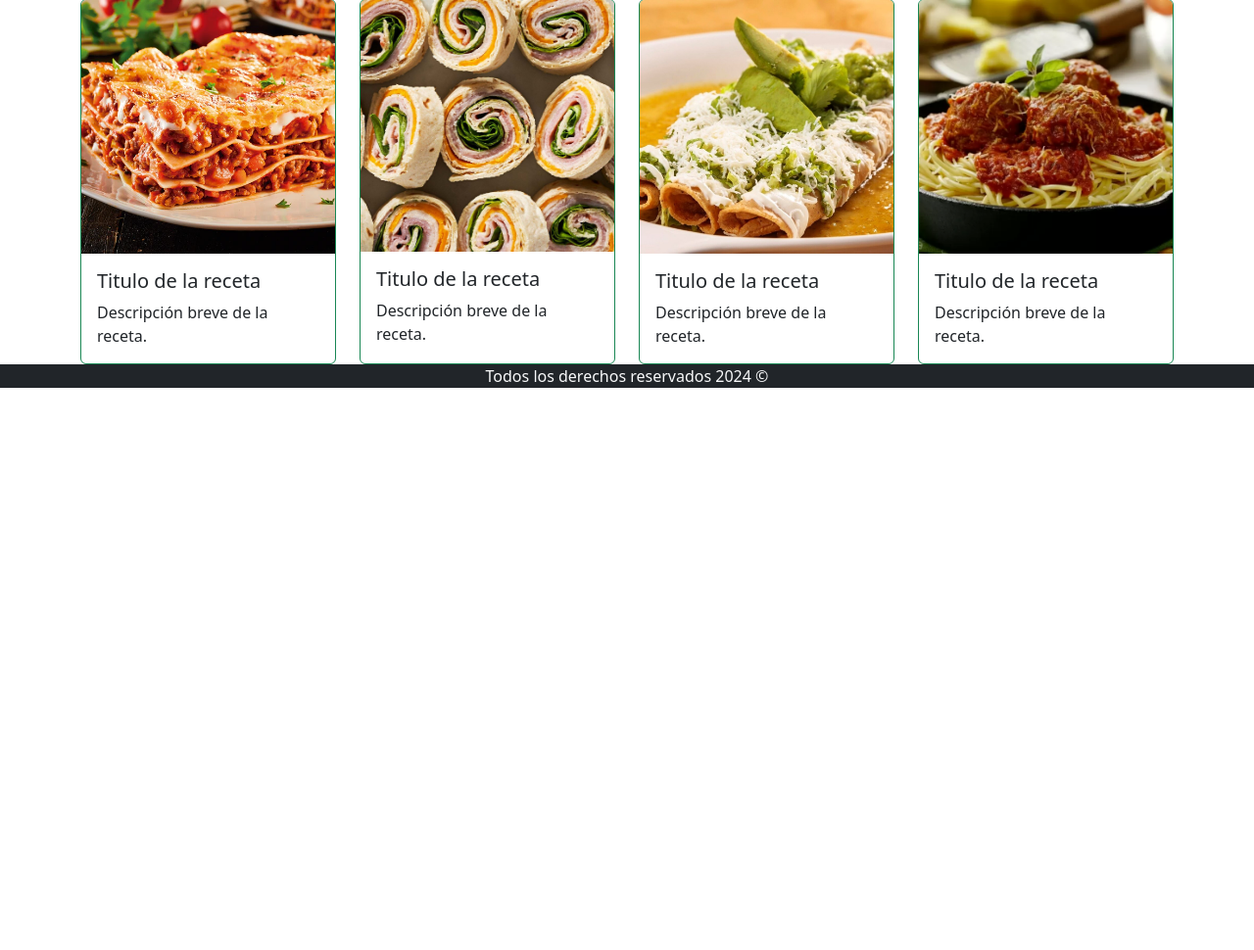
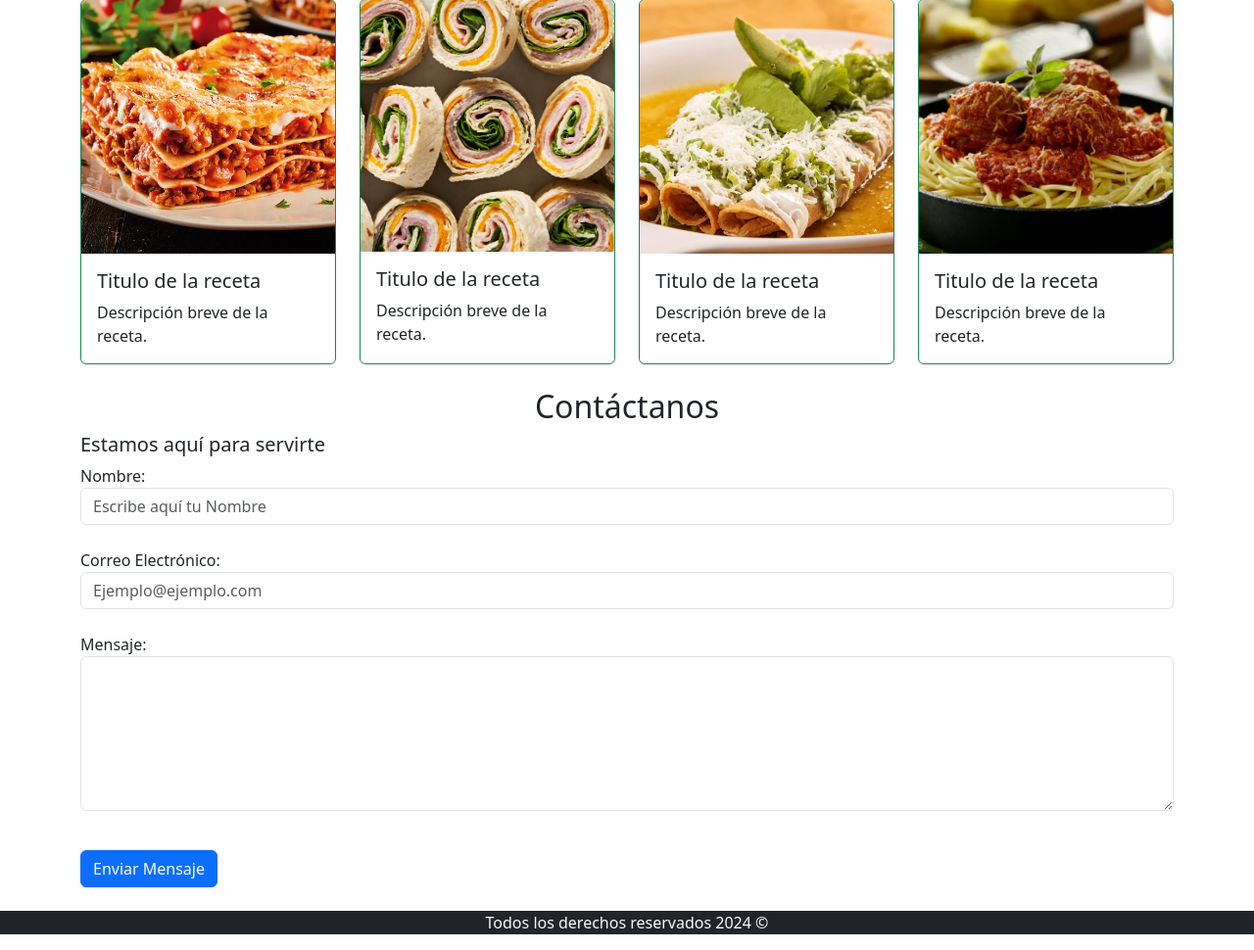
Before and after one commit to RobBanDam/Restaurante, a PHP site: page / in a window 1280 px wide. Shown: the part 1723-2693 px from the top of the page at 98% size. Before the commit the page ends 2119 px from the top, so only its background shows below. Run offline with PHP 8.4, Linux system fonts and the light colour scheme.

Commit message:
03/01/2024 V.1.7 Seccion de Contacto

```diff
--- a/index.php
+++ b/index.php
@@ -157,6 +157,7 @@
 		</div>
 	</section>
 
+	<!-- Menú -->
 	<main class="container mt-4">
 		<h2 class="text-center">Menú (Nuestras Recomendaciones)</h2>
 		<br>
@@ -203,6 +204,25 @@
 		</div>
 	</main>
 
+	<!-- Contacto -->
+	<section class="container mt-4">
+		<h2 class="text-center">Contáctanos</h2>
+		<h5>Estamos aquí para servirte</h5>
+
+		<form action="?" method="post">
+			<div class="mb-3">
+				<label for="nombre">Nombre: </label><br>
+				<input type="text" class="form-control" id="nombre" name="nombre" placeholder="Escribe aquí tu Nombre" required><br>
+				<label for="email">Correo Electrónico: </label><br>
+				<input type="email" class="form-control" id="email" name="email" placeholder="Ejemplo@ejemplo.com" required><br>
+				<label for="mensaje">Mensaje: </label><br>
+				<textarea id="mensaje" class="form-control" name="mensaje" rows="6" cols="50"></textarea><br>
+			</div>
+			<input type="submit" class="btn btn-primary" value="Enviar Mensaje">
+		</form>
+	</section>
+	<br>
+
 	<footer class="bg-dark text-light text-center">
 		<p>Todos los derechos reservados <?php echo date('Y'); ?> &copy;</p>
 	</footer>
```
